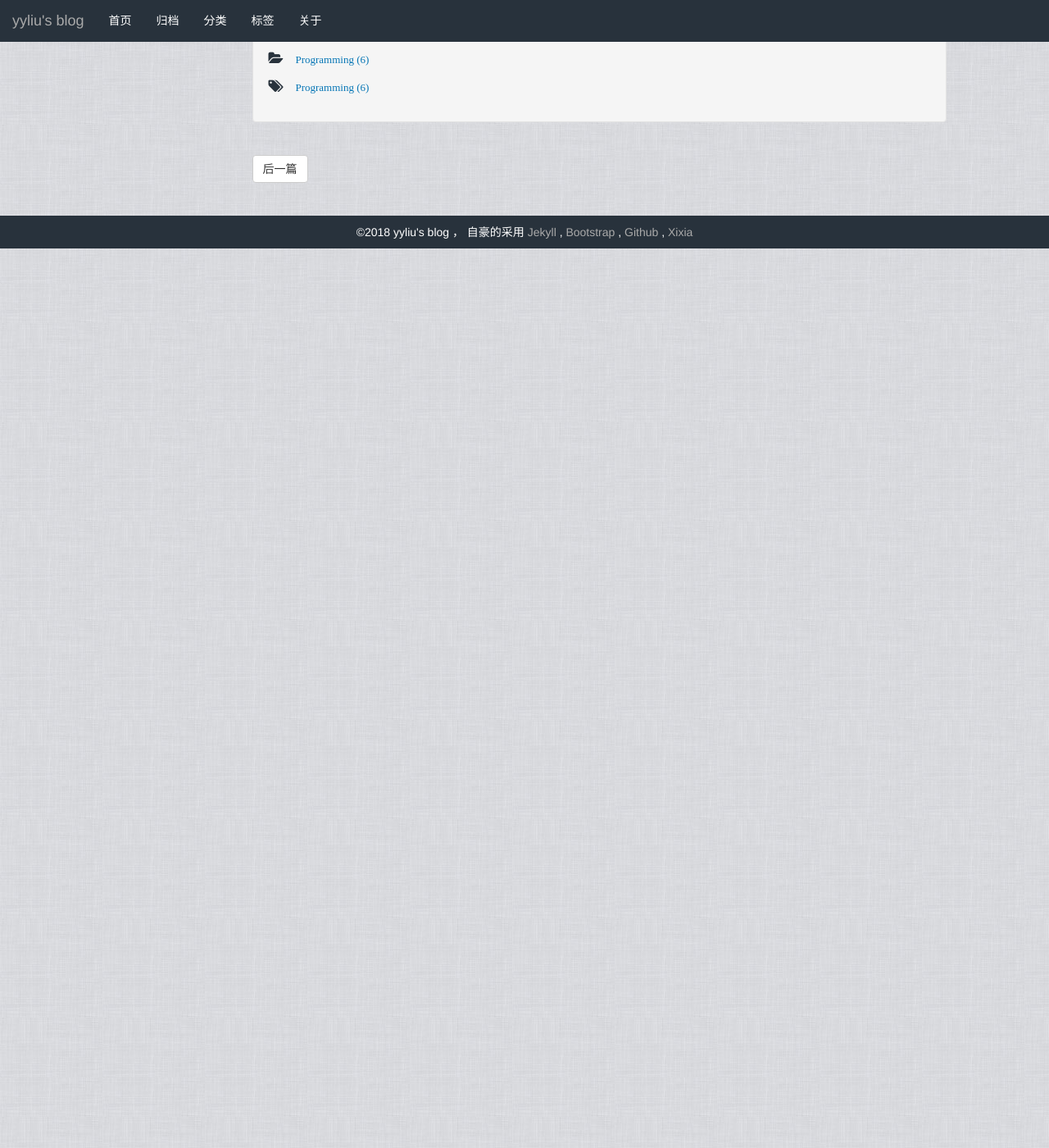
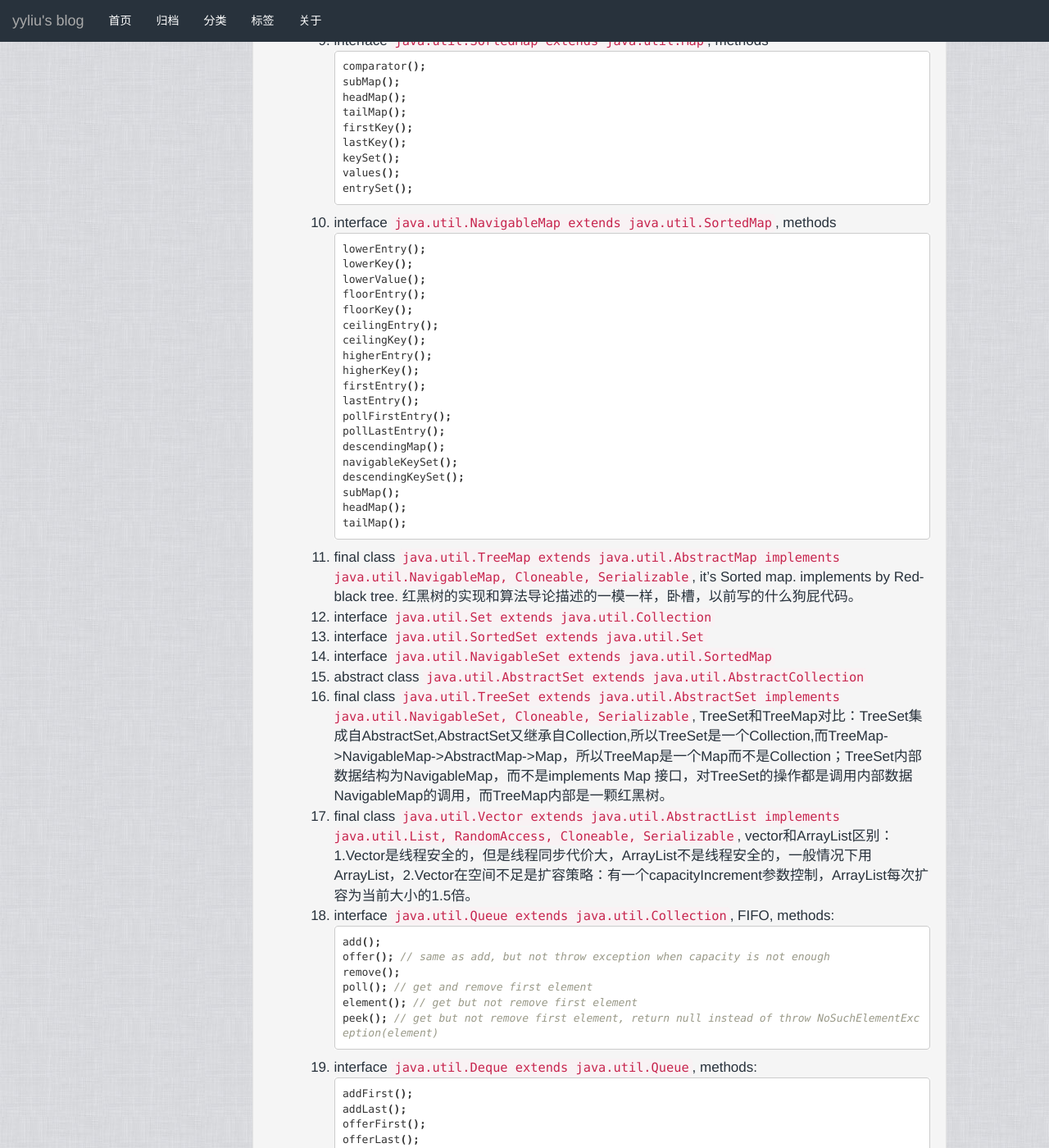
Before and after one commit to royss7/royss7.github.io, a Jekyll site: the page built from _posts/2018-11-20-java8-src-code-reading.md, in a window 1280 px wide and 1400 px high, scrolled down 2316 px. Shown: the whole window at 82% size. Built offline with Jekyll 4.4.1, drawn with Linux system fonts in a browser that asks for light colours; before the commit the page ends 2619 px from its top, so only the background shows below that; some of the changed text lies outside the part shown.

Commit message:
refactor(java 8 collection end): java 8 collection learning end

````diff
--- a/_posts/2018-11-20-java8-src-code-reading.md
+++ b/_posts/2018-11-20-java8-src-code-reading.md
@@ -57,6 +57,7 @@ description: Collection
   listIterator(i);
   subList(fromIndex, toIndex);
   @Override spliterator();
+
   ```
 
   4. abstract class `java.util.AbstractCollection implements Collection` implements some methods such as `isEmpty() = size() == 0`.
@@ -120,3 +121,85 @@ description: Collection
   查找bin的是hash & (n-1), 其中n一定是2的幂，这样可以防止越界，同时比hash % n高效，其中hash是key的hash值。
   resize需求： n * loadFactor >= value count时
   12. final class `java.util.LinkedHashMap extends java.util.HashMap extends java.util.Map`, 因为Hashmap有些bin可能转化为tree了，因此用LinkedHashMap不是很适合，但是已经无法修改了（官方解释）。
+  13. interface `java.util.SortedMap extends java.util.Map`, methods
+  ``` java
+  comparator();
+  subMap();
+  headMap();
+  tailMap();
+  firstKey();
+  lastKey();
+  keySet();
+  values();
+  entrySet();
+  ```
+
+  14. interface `java.util.NavigableMap extends java.util.SortedMap`, methods
+  ``` java
+  lowerEntry();
+  lowerKey();
+  lowerValue();
+  floorEntry();
+  floorKey();
+  ceilingEntry();
+  ceilingKey();
+  higherEntry();
+  higherKey();
+  firstEntry();
+  lastEntry();
+  pollFirstEntry();
+  pollLastEntry();
+  descendingMap();
+  navigableKeySet();
+  descendingKeySet();
+  subMap();
+  headMap();
+  tailMap();
+  ```
+
+  15. final class `java.util.TreeMap extends java.util.AbstractMap implements java.util.NavigableMap, Cloneable, Serializable`, it's Sorted map. implements by Red-black tree. 红黑树的实现和算法导论描述的一模一样，卧槽，以前写的什么狗屁代码。
+  16. interface `java.util.Set extends java.util.Collection`
+  17. interface `java.util.SortedSet extends java.util.Set`
+  18. interface `java.util.NavigableSet extends java.util.SortedMap`
+  19. abstract class `java.util.AbstractSet extends java.util.AbstractCollection`
+  20. final class `java.util.TreeSet extends java.util.AbstractSet implements java.util.NavigableSet, Cloneable, Serializable`, TreeSet和TreeMap对比：TreeSet集成自AbstractSet,AbstractSet又继承自Collection,所以TreeSet是一个Collection,而TreeMap->NavigableMap->AbstractMap->Map，所以TreeMap是一个Map而不是Collection；TreeSet内部数据结构为NavigableMap，而不是implements Map 接口，对TreeSet的操作都是调用内部数据NavigableMap的调用，而TreeMap内部是一颗红黑树。
+  21. final class `java.util.Vector extends java.util.AbstractList implements java.util.List, RandomAccess, Cloneable, Serializable`, vector和ArrayList区别：1.Vector是线程安全的，但是线程同步代价大，ArrayList不是线程安全的，一般情况下用ArrayList，2.Vector在空间不足是扩容策略：有一个capacityIncrement参数控制，ArrayList每次扩容为当前大小的1.5倍。
+  22. interface `java.util.Queue extends java.util.Collection`, FIFO, methods:
+  ``` java
+  add();
+  offer(); // same as add, but not throw exception when capacity is not enough
+  remove();
+  poll(); // get and remove first element
+  element(); // get but not remove first element
+  peek(); // get but not remove first element, return null instead of throw NoSuchElementException(element)
+  ```
+  23. interface `java.util.Deque extends java.util.Queue`, methods:
+  ``` java
+  addFirst();
+  addLast();
+  offerFirst();
+  offerLast();
+  removeFirst();
+  removeLast();
+  pollFirst();
+  pollLast();
+  getFirst();
+  getLast();
+  peekFirst();
+  peekLast();
+  removeFirstOccurrence();
+  removeLastOccurrence();
+  push(); // Stack methods? why deque has Stack methods?
+  pop();
+  remove(); // collection methods
+  contains();
+  size();
+  iterator();
+  descendingIterator();
+  ```
+
+  24. abstract class `java.util.AbstractSequentialList extends java.util.AbstractList`, can not random access but sequential access, like LinkedList.
+  25. final class `java.util.LinkedList extends java.util.AbstractSequentialList implements List, Deque, Cloneable, Serializable`.
+  26. final class `java.util.PriorityQueue extends java.util.AbstractQueue implements Serializable`, it's a heap.
+  27. final class `java.util.HashSet extends java.util.AbstractSet implements Set, Cloneable, Serializable`
+  28. final class `java.util.LinkedHashSet extends HashSet, implements Set, Cloneable, Serializable`
````
